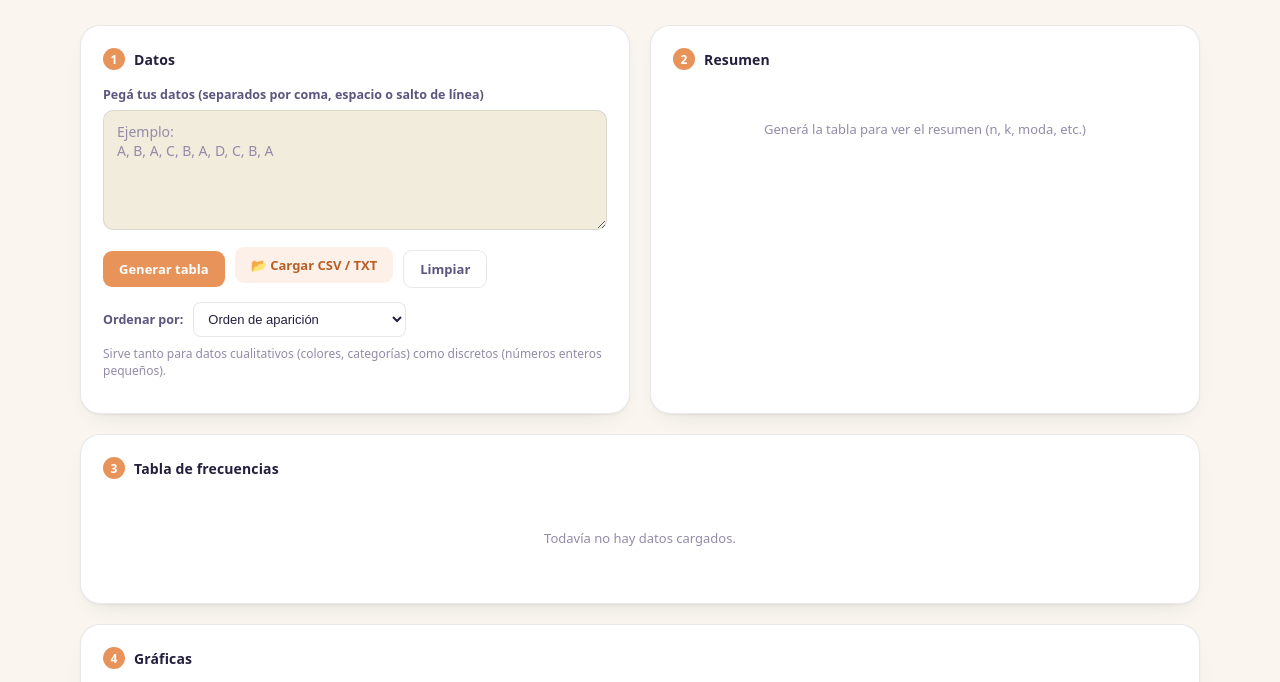
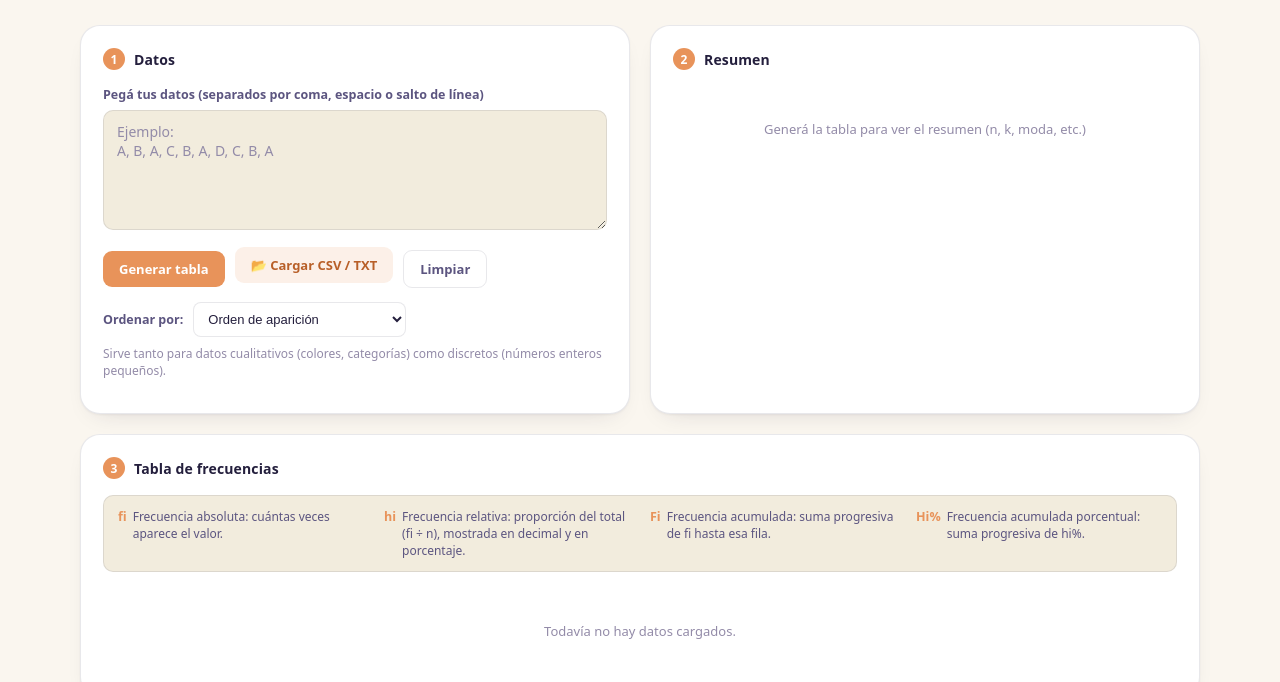
Before and after one commit to alejodetes/tutoruniversitario, a plain HTML site: page app/tablas_frecuencia.html in a window 1280 px wide. Shown: the part 111-793 px from the top of the page. Drawn offline with nearby package versions, Linux system fonts and the light colour scheme.

Commit message:
Agregar glosario de fi/hi/Fi/Hi% y unificar hi en decimal + porcentaje
Co-Authored-By: Claude Sonnet 5 <noreply@anthropic.com>

```diff
--- a/app/tablas_frecuencia.html
+++ b/app/tablas_frecuencia.html
@@ -195,6 +195,25 @@
   tr:last-child td{font-weight:700;border-top:2px solid var(--gridline);border-bottom:none;background:var(--surface-sunken);}
   .table-scroll{overflow-x:auto;}
 
+  .glosario{
+    display:grid;
+    grid-template-columns:repeat(auto-fit, minmax(230px, 1fr));
+    gap:8px 20px;
+    margin:0 0 16px;
+    padding:12px 14px;
+    background:var(--surface-sunken);
+    border:1px solid var(--border);
+    border-radius:10px;
+  }
+  .glosario > div{display:flex;gap:6px;align-items:baseline;}
+  .glosario dt{
+    flex-shrink:0;
+    font-weight:700;
+    font-size:12.5px;
+    color:var(--accent);
+  }
+  .glosario dd{margin:0;font-size:12px;color:var(--ink-secondary);line-height:1.4;}
+
   .full{grid-column: 1 / -1;}
   .tabs{display:flex;gap:6px;margin-bottom:16px;flex-wrap:wrap;}
   .tab{
@@ -293,6 +312,12 @@
     <!-- TABLA -->
     <div class="card full">
       <h2><span class="num">3</span> Tabla de frecuencias</h2>
+      <dl class="glosario">
+        <div><dt>fi</dt><dd>Frecuencia absoluta: cuántas veces aparece el valor.</dd></div>
+        <div><dt>hi</dt><dd>Frecuencia relativa: proporción del total (fi ÷ n), mostrada en decimal y en porcentaje.</dd></div>
+        <div><dt>Fi</dt><dd>Frecuencia acumulada: suma progresiva de fi hasta esa fila.</dd></div>
+        <div><dt>Hi%</dt><dd>Frecuencia acumulada porcentual: suma progresiva de hi%.</dd></div>
+      </dl>
       <div id="tablaBox" class="table-scroll">
         <div class="empty">Todavía no hay datos cargados.</div>
       </div>
@@ -557,7 +582,7 @@ function renderTabla(n, k, esNumerico) {
   const thead = document.createElement('thead');
   const trHead = document.createElement('tr');
   [esNumerico ? 'Valor (xi)' : 'Categoría', 'Frec. absoluta (fi)', 'Frec. relativa (hi)',
-   'Frec. relativa % (hi%)', 'Frec. acumulada (Fi)', 'Frec. acum. % (Hi%)']
+   'Frec. acumulada (Fi)', 'Frec. acum. % (Hi%)']
     .forEach(txt => trHead.appendChild(celda('th', txt)));
   thead.appendChild(trHead);
   table.appendChild(thead);
@@ -567,15 +592,14 @@ function renderTabla(n, k, esNumerico) {
     const tr = document.createElement('tr');
     tr.appendChild(celda('td', d.valor));
     tr.appendChild(celda('td', String(d.fi)));
-    tr.appendChild(celda('td', d.hi.toFixed(4)));
-    tr.appendChild(celda('td', d.hiPct.toFixed(2) + '%'));
+    tr.appendChild(celda('td', `${d.hi.toFixed(4)} (${d.hiPct.toFixed(4)}%)`));
     tr.appendChild(celda('td', String(d.Fi)));
     tr.appendChild(celda('td', d.HiPct.toFixed(2) + '%'));
     tbody.appendChild(tr);
   });
 
   const trTotal = document.createElement('tr');
-  ['Total', String(n), '1.0000', '100.00%', '—', '—'].forEach(txt => trTotal.appendChild(celda('td', txt)));
+  ['Total', String(n), '1.0000 (100.0000%)', '—', '—'].forEach(txt => trTotal.appendChild(celda('td', txt)));
   tbody.appendChild(trTotal);
 
   table.appendChild(tbody);
```
